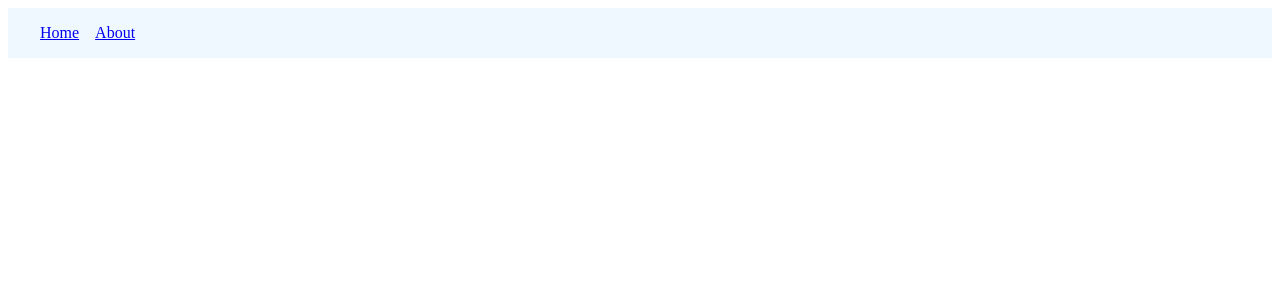
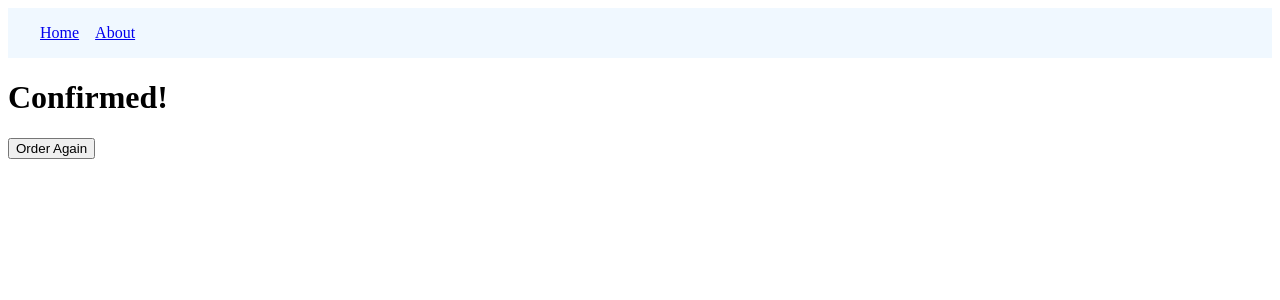
Before and after one commit to Cybrite/RouterTuto, a React (Create React App) app: page /summary in a window 1280 px wide. Before the commit this address had no page. Shown: the top 300 px of the page. Built offline with nearby package versions, Linux system fonts and the light colour scheme.

Commit message:
feat : programatical naviagtion

```diff
--- a/src/App.js
+++ b/src/App.js
@@ -2,6 +2,7 @@ import { Route, Routes } from "react-router-dom";
 import Home from "./components/Home";
 import About from "./components/About";
 import NavBar from "./components/NavBar";
+import Sumarry from "./components/Sumarry";
 
 function App() {
   return (
@@ -10,6 +11,7 @@ function App() {
       <Routes>
         <Route path="/" element={<Home />} />
         <Route path="about" element={<About />} />
+        <Route path="summary" element={<Sumarry/>} />
       </Routes>
     </div>
   );
--- a/src/components/Home.js
+++ b/src/components/Home.js
@@ -1,7 +1,14 @@
-export default function Home(){
-    return(
-        <div>
-            <h1>Home</h1>
-        </div>
-    );
+import { useNavigate } from "react-router-dom";
+
+export default function Home() {
+  const Navigate = useNavigate();
+
+  return (
+    <div>
+      <h1>Home</h1>
+      <button onClick={() => Navigate("/summary", { replace: true })}>
+        Order
+      </button>
+    </div>
+  );
 }
--- a/src/components/NavBar.js
+++ b/src/components/NavBar.js
@@ -13,6 +13,7 @@ const NavBar = () => {
     <nav>
       <NavLink to="/">Home</NavLink>
       <NavLink to="/about">About</NavLink>
+
     </nav>
   );
 };
--- /dev/null
+++ b/src/components/Sumarry.js
@@ -0,0 +1,14 @@
+import { useNavigate } from "react-router-dom"
+
+const Sumarry = () => {
+    const navigate = useNavigate();
+
+  return (
+    <div>
+      <h1>Confirmed!</h1>
+      <button onClick={() => navigate(-1) }>Order Again</button>
+    </div>
+  )
+}
+
+export default Sumarry
--- a/src/index.css
+++ b/src/index.css
@@ -7,8 +7,8 @@ nav a{
   margin-right: 16px;
 }
 
-/* nav a.active{
+nav a.active{
   color: red;
   font : bold;
   text-decoration: none;
-} */
+}
```
